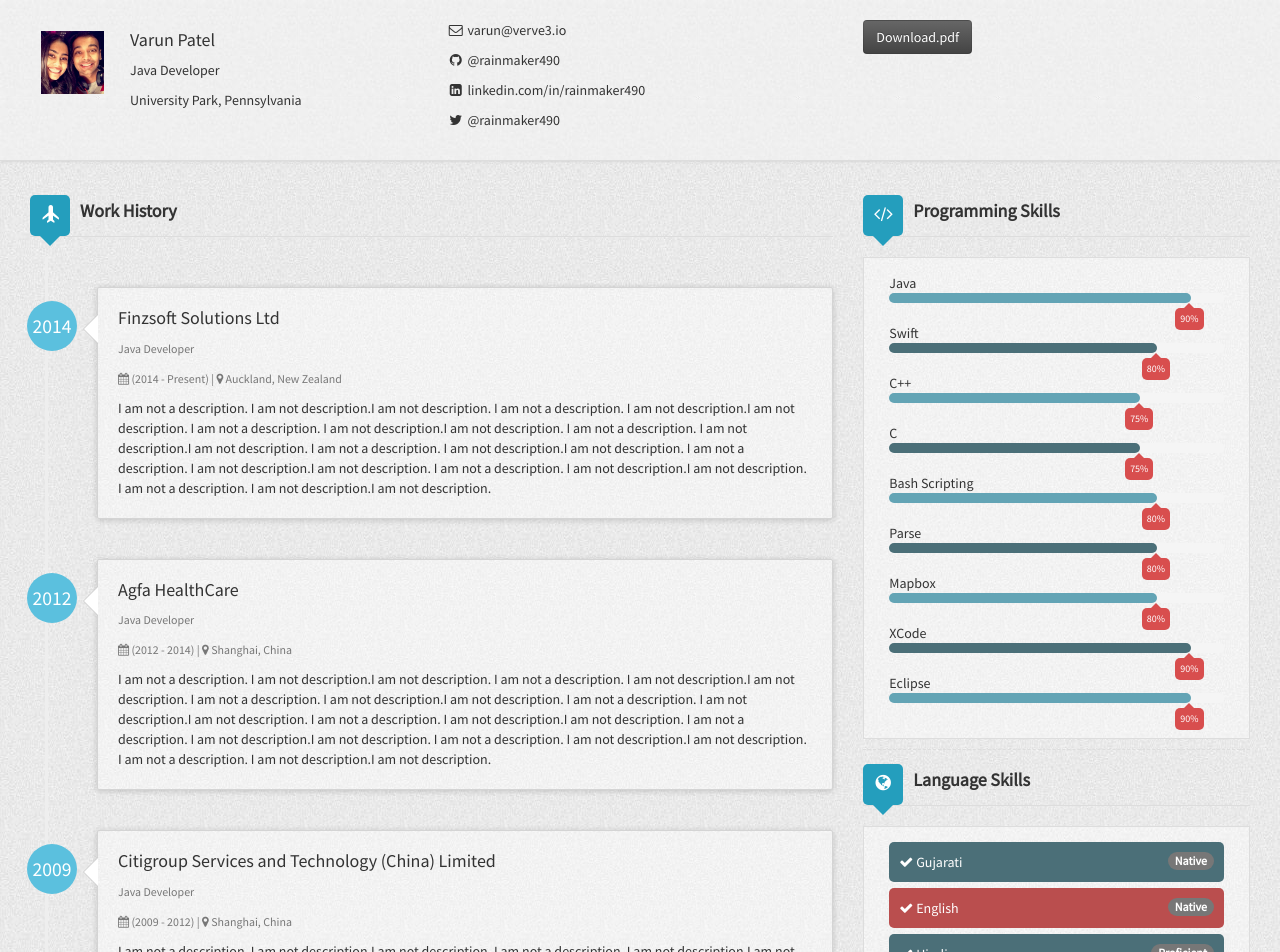
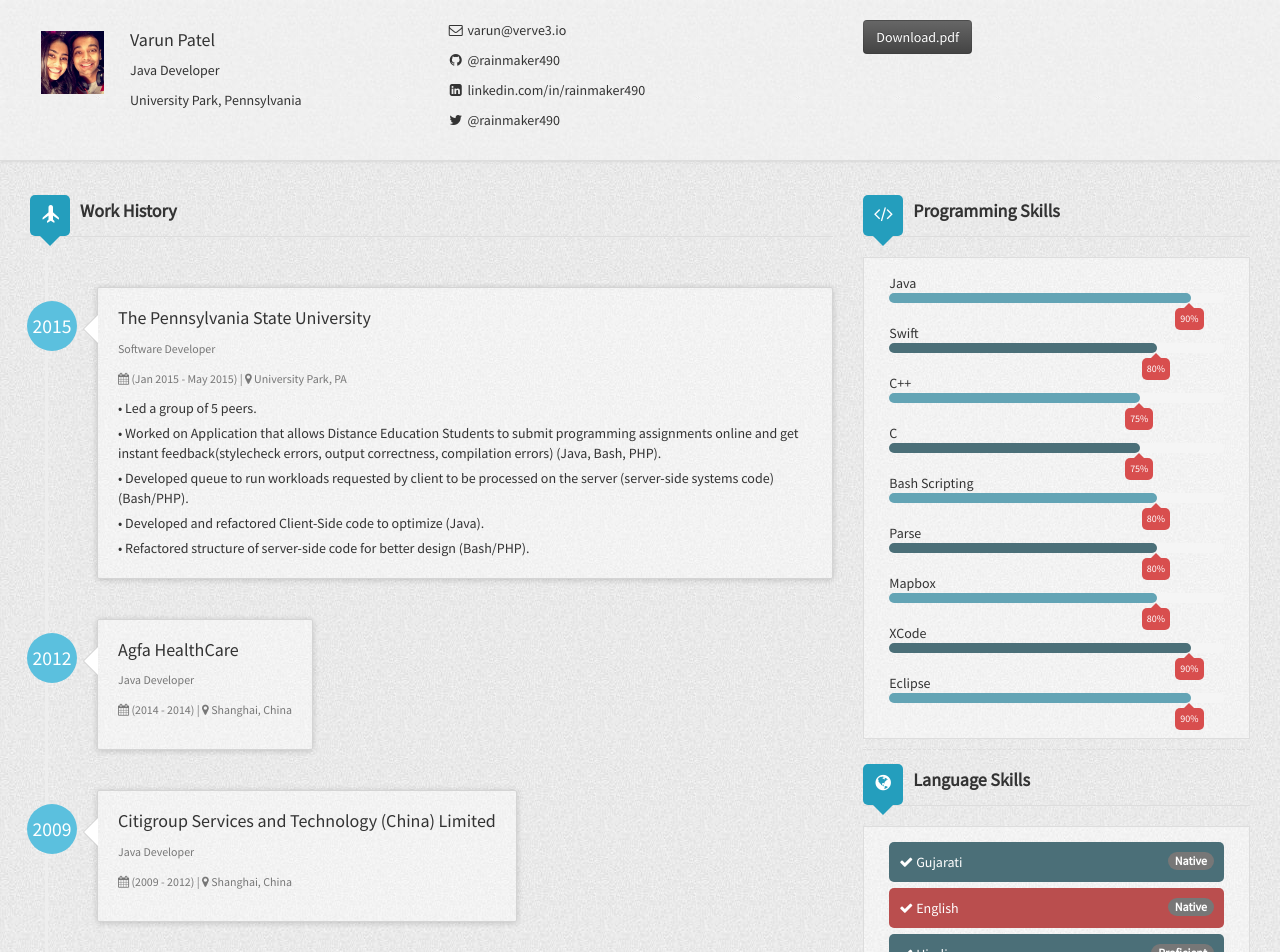
Before and after one commit to rainmaker490/rainmaker490.github.io, a Jekyll site: the page built from index.html, in a window 1280 px wide and 1400 px high. Shown: the top 952 px of the window. Built offline with Jekyll 4.4.1, drawn with Linux system fonts in a browser that asks for light colours; some of the changed text lies outside the part shown.

Commit message:
'\n' for every bullet point
-Job Description : new line for every bullet point
- Added job description PSU

```diff
--- a/_config.yml
+++ b/_config.yml
@@ -20,18 +20,28 @@ author:
   gavatar: /GitPages/assets/img/avatar.JPG
   workHistory:
     - work1:
-      company: Finzsoft Solutions Ltd
-      location: Auckland, New Zealand
-      title: Java Developer
-      started: 2014
-      duration: (2014 - Present)
-      description: I am not a description. I am not description.I am not description. I am not a description. I am not description.I am not description. I am not a description. I am not description.I am not description. I am not a description. I am not description.I am not description. I am not a description. I am not description.I am not description. I am not a description. I am not description.I am not description. I am not a description. I am not description.I am not description. I am not a description. I am not description.I am not description.
+      company: The Pennsylvania State University
+      location: University Park, PA
+      title: Software Developer
+      started: 2015
+      duration: (Jan 2015 - May 2015)
+      description:
+        - description1:
+          caption: '• Led a group of 5 peers.'
+        - description2:
+          caption: '• Worked on Application that allows Distance Education Students to submit programming assignments online and get instant feedback(stylecheck errors, output correctness, compilation errors) (Java, Bash, PHP).'
+        - description3:
+          caption: '• Developed queue to run workloads requested by client to be processed on the server (server-side systems code)(Bash/PHP).'
+        - description4:
+          caption: '• Developed and refactored Client-Side code to optimize (Java).'
+        - description5:
+          caption: '• Refactored structure of server-side code for better design (Bash/PHP).'
     - work2:
       company: Agfa HealthCare
       location: Shanghai, China
       title: Java Developer
       started: 2012
-      duration: (2012 - 2014)
+      duration: (2014 - 2014)
       description: I am not a description. I am not description.I am not description. I am not a description. I am not description.I am not description. I am not a description. I am not description.I am not description. I am not a description. I am not description.I am not description. I am not a description. I am not description.I am not description. I am not a description. I am not description.I am not description. I am not a description. I am not description.I am not description. I am not a description. I am not description.I am not description.
     - work3:
       company: Citigroup Services and Technology (China) Limited
@@ -45,9 +55,9 @@ author:
       organization: The Pennsylvania State University
       degree: Bachelor of Science
       major: Computer Science
-      started: 2010
+      started: 2015
       duration: (2010 - 2015)
-      description: I am not a description. I am not description.I am not description. I am not a description. I am not description.I am not description. I am not a description. I am not description.I am not description. I am not a description. I am not description.I am not description. I am not a description. I am not description.I am not description. I am not a description. I am not description.I am not description. I am not a description. I am not description.I am not description. I am not a description. I am not description.I am not description.
+      description: Minor - Mathematics
   languages:
     - language1:
       name: Gujarati
--- a/index.html
+++ b/index.html
@@ -36,9 +36,9 @@ layout: default
                                     </p>
                                 </div>
                                 <div class="timeline-body">
-                                    {% if work.description %}
-                                        <p>{{ work.description }}</p>
-                                    {% endif %}
+                                    {% for details in  work.description %}
+                                        	<p>{{ details.caption }}</p>
+                                    {% endfor %}
                                 </div>
                             </div>
                         </li>
```
Also changed, not shown: 2 other files.
